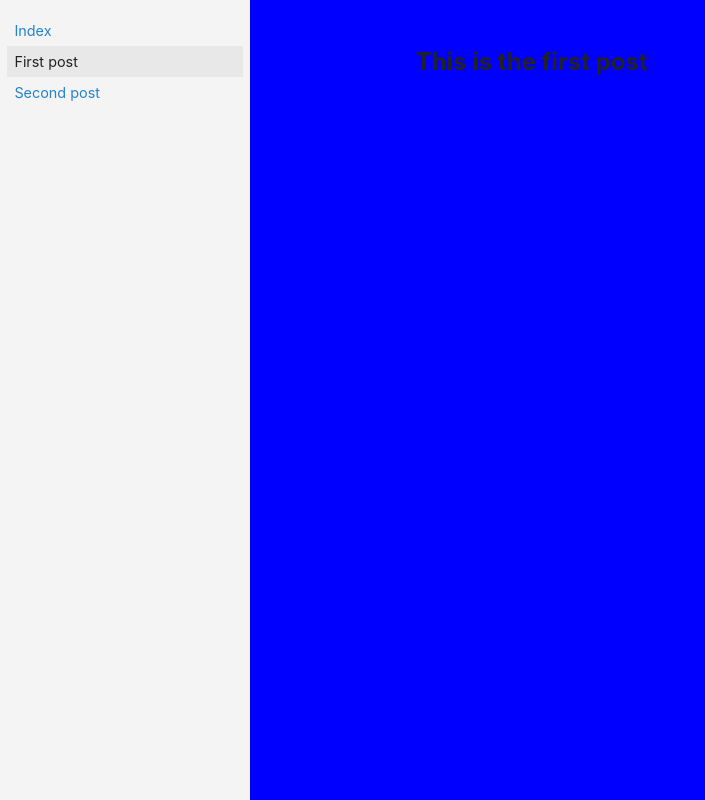
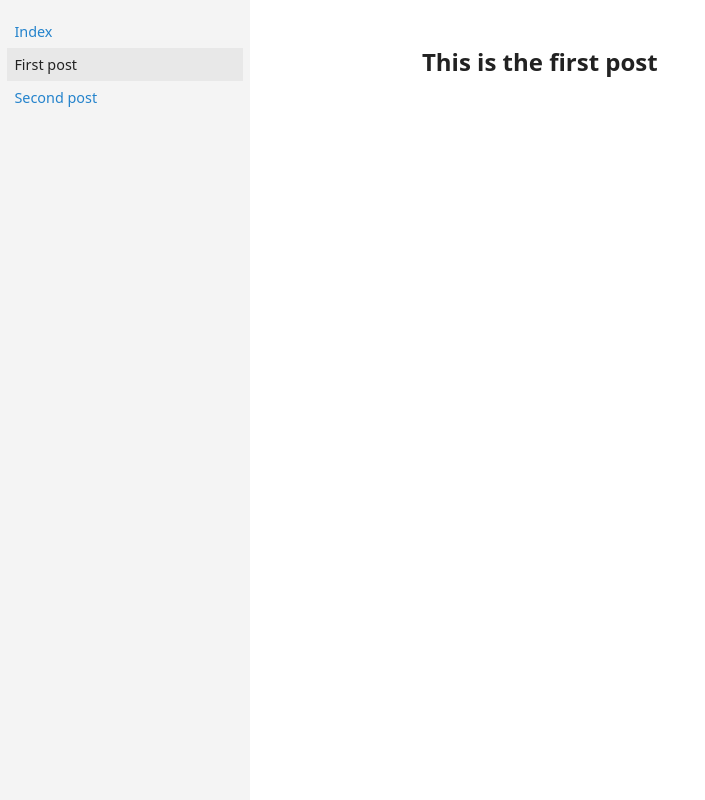
Before and after one commit to Hude06/blog, a website: page _Posts/first-post.html in a window 1280 px wide. Shown: the whole page, without its empty margins (0-705 px from the left). Drawn offline with Linux system fonts and the light colour scheme.

Commit message:
Fixing some smaller things

```diff
--- a/_Posts/first-post.html
+++ b/_Posts/first-post.html
@@ -32,7 +32,6 @@
 
       body {
         word-wrap: break-word;
-        background-color: blue;
       }
 
       pre code {
@@ -43,7 +42,7 @@
         -webkit-hyphens: auto;
         -ms-hyphens: auto;
         hyphens: auto;
-        color: #444;
+        color: white;
       }
 
       h1 {
@@ -153,9 +152,7 @@
       /* FROM http://purecss.io/layouts/side-menu/  adapted to remove pure classes*/
 
       body {
-        font-family: -apple-system, BlinkMacSystemFont, "Segoe UI", Roboto,
-          Helvetica, Arial, sans-serif, "Apple Color Emoji", "Segoe UI Emoji",
-          "Segoe UI Symbol";
+        font-family: system-ui, -apple-system, BlinkMacSystemFont, 'Segoe UI', Roboto, Oxygen, Ubuntu, Cantarell, 'Open Sans', 'Helvetica Neue', sans-serif;
         color: #444;
       }
 
```
Also changed, not shown: _Posts/index.html (+2 -5 lines), _Posts/second-post.html (+2 -5 lines).
